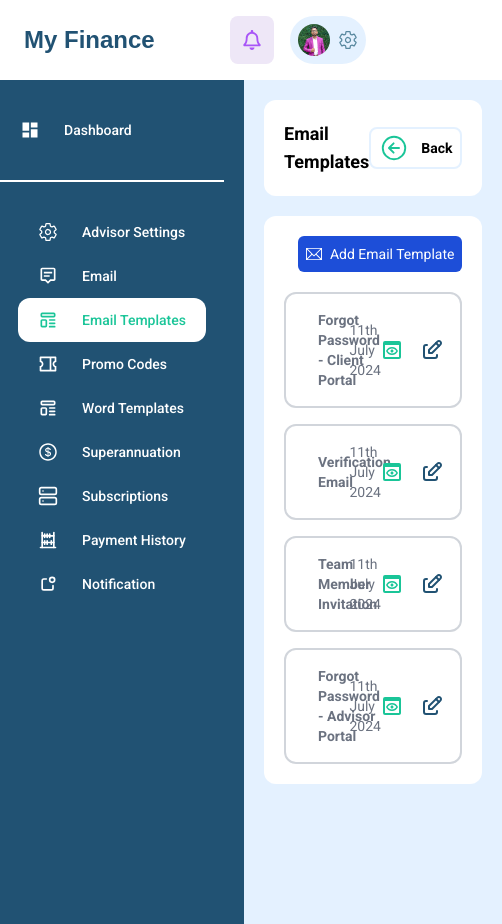
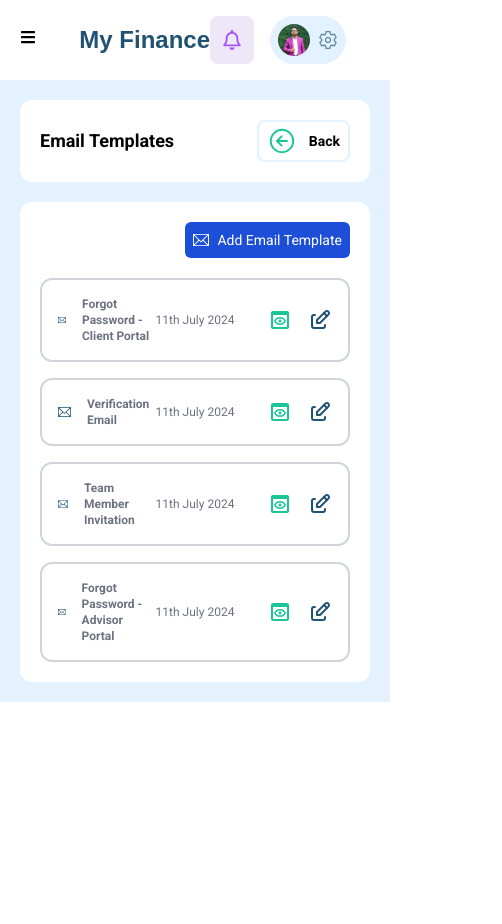
Before and after one commit to Ravisadilanka/My_Finance, a React (Vite) app: page /email-templates in a window 390 px wide. Shown: the whole page, 502 px wide, since content can reach past the window. After the commit the page ends 844 px from the top, so only its background shows below. Built offline with nearby package versions, Linux system fonts and the light colour scheme; a web font is replaced by a local one.

Commit message:
Responsive EmailTempletes page

```diff
--- a/src/pages/EmailTempletes.jsx
+++ b/src/pages/EmailTempletes.jsx
@@ -1,10 +1,11 @@
-import React from "react";
+import React, { useState } from "react";
 import Sidemenu from "../components/Sidemenu";
 import Header from "../components/Header";
 import { IoArrowBackCircleOutline } from "react-icons/io5";
 import { TfiEmail } from "react-icons/tfi";
 import { MdOutlinePreview } from "react-icons/md";
 import { TbEdit } from "react-icons/tb";
+import { FaBars } from "react-icons/fa";
 
 const templates = [
   { id: 1, name: "Forgot Password - Client Portal" },
@@ -13,13 +14,30 @@ const templates = [
   { id: 4, name: "Forgot Password - Advisor Portal" },
 ];
 
+
+
 const EmailTempletes = () => {
+  const [isSidemenuOpen, setIsSidemenuOpen] = useState(true);
+
+  function toggleSidemenu() {
+    setIsSidemenuOpen(!isSidemenuOpen);
+  }
+
   return (
     <div className="flex flex-col h-screen">
-      <Header />
-      <div className="flex h-screen">
-        <Sidemenu />
-        <div className="flex flex-col w-full h-full bg-lightBlue p-5 gap-5">
+      <div className="md:block flex items-center justify-between px-5">
+        <div className="block md:hidden">
+          <button onClick={toggleSidemenu}>
+            <FaBars className="text-md" />
+          </button>
+        </div>
+        <Header />
+      </div>
+      <div className="md:flex">
+        <div className={isSidemenuOpen ? "hidden md:block" : ""}>
+          <Sidemenu />
+        </div>
+        <div className={isSidemenuOpen ? "flex flex-col w-full h-full bg-lightBlue p-5 gap-5" : "hidden md:block"}>
           <div className="bg-white flex justify-between p-5 rounded-xl items-center">
             <h1 className="text-lg font-bold">Email Templates</h1>
             <button className="flex gap-3 items-center border-2 border-lightBlue py-1 px-2 rounded-lg">
@@ -38,16 +56,16 @@ const EmailTempletes = () => {
               {templates.map((template) => (
                 <div
                   key={template.id}
-                  className="flex grid grid-cols-3 items-center border-2 border-gray-300 p-4 rounded-xl"
+                  className="grid grid-cols-3 items-center border-2 border-gray-300 p-4 rounded-xl"
                 >
                   <div className="flex gap-4 items-center">
                     <TfiEmail className="text-darkBlue w-5 h-5 rounded-md" />
-                    <p className="text-sm text-gray-500 font-bold">
+                    <p className="md:text-sm text-gray-500 font-bold text-xs">
                       {template.name}
                     </p>
                   </div>
                   <div className="flex justify-center">
-                    <p className="text-sm text-gray-500">11th July 2024</p>
+                    <p className="md:text-sm text-xs text-gray-500">11th July 2024</p>
                   </div>
                   <div className="flex gap-4 items-center justify-end">
                     <button>
```
